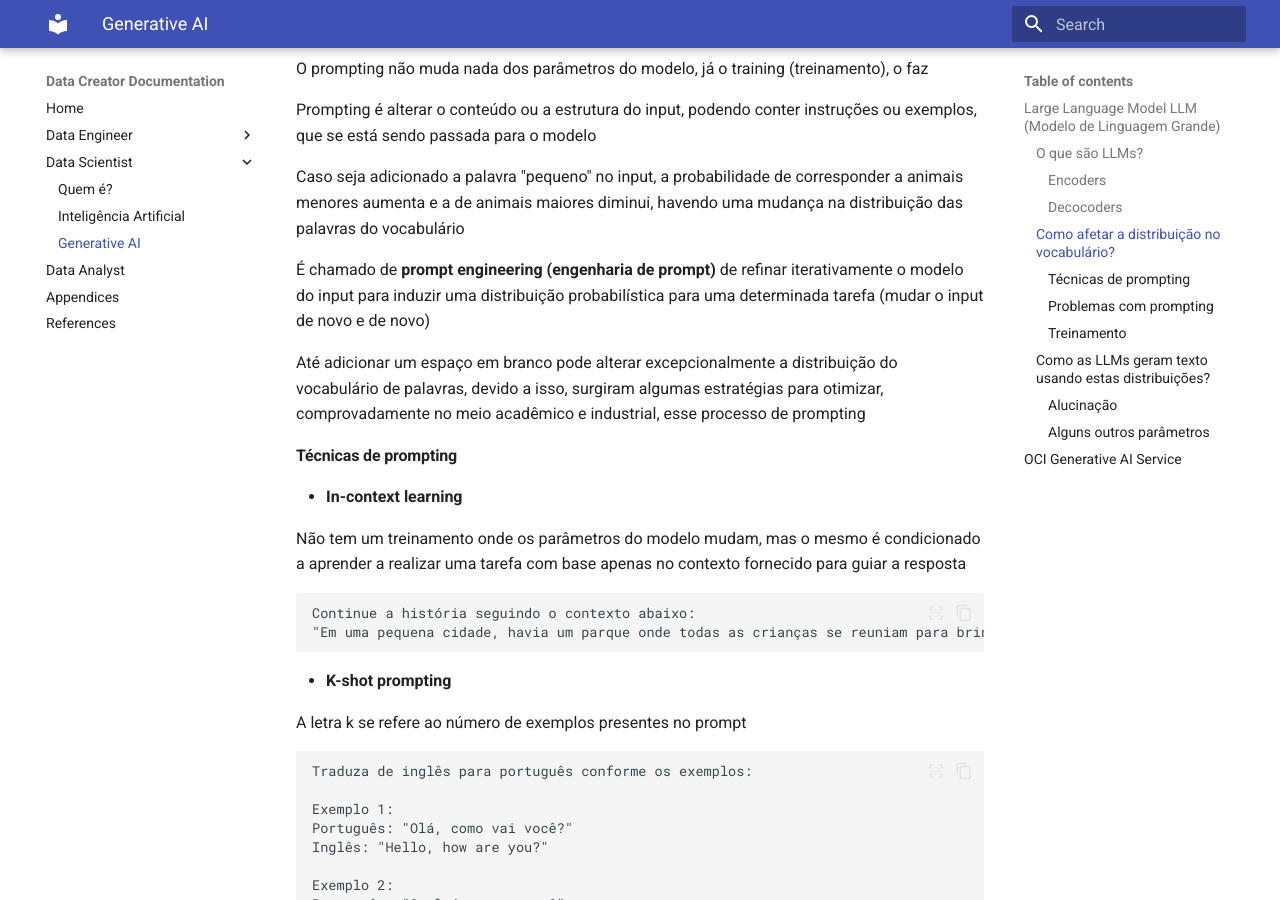
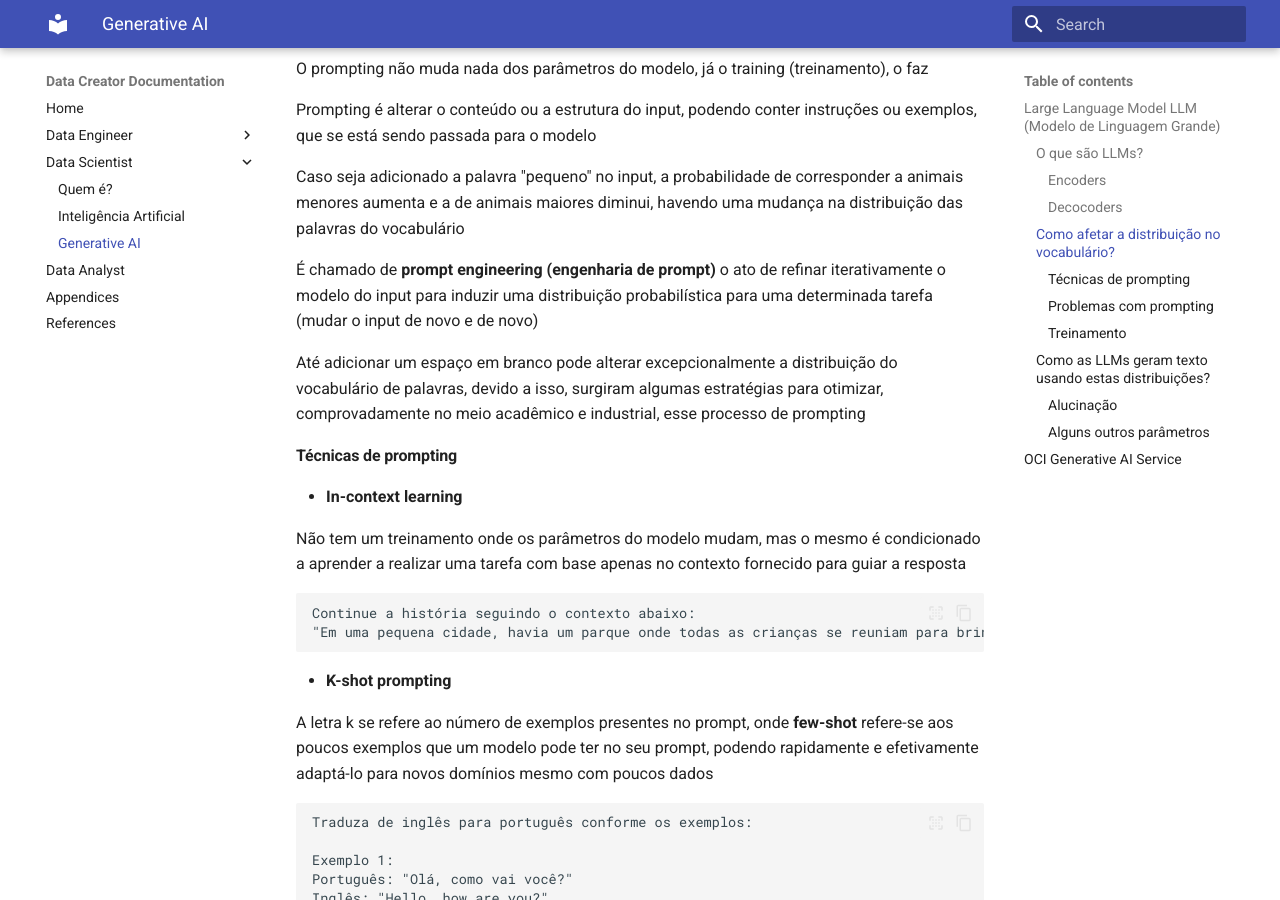
Before and after one commit to de-gratis/Data-Creator, an MkDocs documentation site: the page built from docs/Data Scientist/generativeAI.md, in a window 1280 px wide and 900 px high, scrolled down 1803 px. Built offline with MkDocs 1.6.1 and Material for MkDocs 9.7.7, drawn with Linux system fonts in a browser that asks for light colours; some of the changed text lies outside the part shown.

Commit message:
some small changes

````diff
--- a/docs/Data Scientist/generativeAI.md
+++ b/docs/Data Scientist/generativeAI.md
@@ -46,7 +46,7 @@
 
 Caso seja adicionado a palavra "pequeno" no input, a probabilidade de corresponder a animais menores aumenta e a de animais maiores diminui, havendo uma mudança na distribuição das palavras do vocabulário
 
-É chamado de **prompt engineering (engenharia de prompt)** de refinar iterativamente o modelo do input para induzir uma distribuição probabilística para uma determinada tarefa (mudar o input de novo e de novo)
+É chamado de **prompt engineering (engenharia de prompt)** o ato de refinar iterativamente o modelo do input para induzir uma distribuição probabilística para uma determinada tarefa (mudar o input de novo e de novo)
 
 Até adicionar um espaço em branco pode alterar excepcionalmente a distribuição do vocabulário de palavras, devido a isso, surgiram algumas estratégias para otimizar, comprovadamente no meio acadêmico e industrial, esse processo de prompting
 
@@ -63,7 +63,7 @@
 
 - **K-shot prompting**
 
-A letra k se refere ao número de exemplos presentes no prompt
+A letra k se refere ao número de exemplos presentes no prompt, onde **few-shot** refere-se aos poucos exemplos que um modelo pode ter no seu prompt, podendo rapidamente e efetivamente adaptá-lo para novos domínios mesmo com poucos dados
 
 ```
 Traduza de inglês para português conforme os exemplos:
@@ -204,7 +204,11 @@
 
 #### Alguns outros parâmetros
 
-- **Máximo de tokens de output**: Limita-se o tamanho da resposta do modelo
+- **Length (Máximo de tokens de output)**: Limita-se o tamanho da resposta do modelo
+
+- **Formato**: Dita o tipo de saída do output, como texto normal ou tópicos
+
+- **Extractiveness**: Influencia a quantidade de conteúdo textual que o modelo copia ou parafraseia diretamente do texto de entrada em sua saída
 
 - **top k**: Dita a quantidade do tokens com melhores scores
 
````
